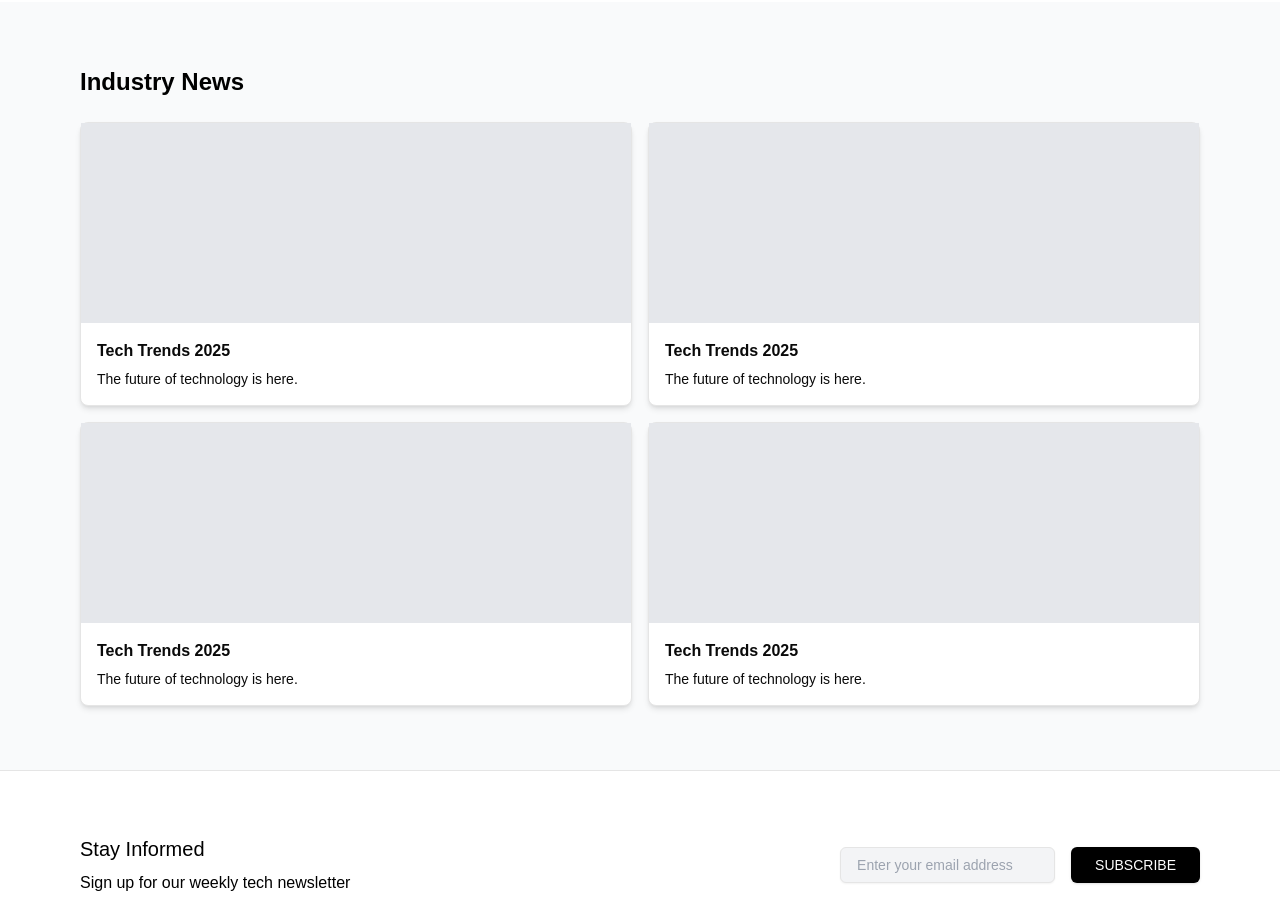
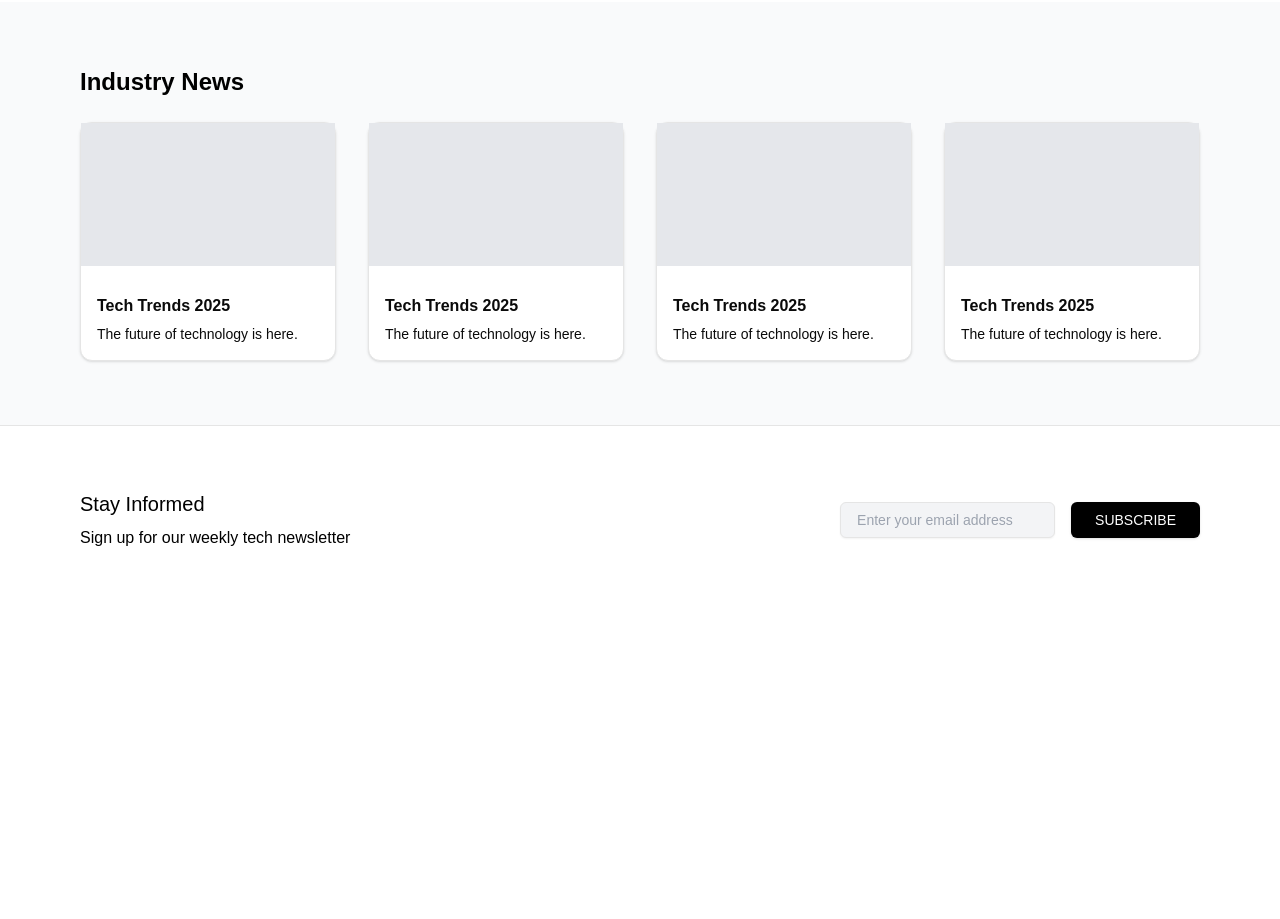
Before and after one commit to zshcole/developers, a Next.js app: page / in a window 1280 px wide. Shown: the part 1740-2659 px from the top of the page. After the commit the page ends 2354 px from the top, so only its background shows below. Built offline with nearby package versions, Linux system fonts and the light colour scheme.

Commit message:
redesign industry news section

```diff
--- a/src/app/page.tsx
+++ b/src/app/page.tsx
@@ -116,10 +116,10 @@ export default function Home() {
             <h2 className='text-xl md:text-2xl font-semibold mb-4 md:mb-6'>
               Industry News
             </h2>
-            <div className='grid grid-cols-1 md:grid-cols-2 gap-4'>
+            <div className='grid grid-cols-1 sm:grid-cols-2 md:grid-cols-4 gap-6 md:gap-8'>
               {[1,2,3,4].map((i) => (
-                <Card key={i} className='w-full rounded-lg shadow-md hover:shadow-lg transition-shadow duration-300'>
-                  <div className='h-[25vh] bg-gray-200'></div>
+                <Card key={i} className='space-y-3'>
+                  <div className='aspect-video bg-gray-200'></div>
                   <CardHeader className="p-4">
                     <h3 className='text-sm md:text-base font-semibold'>Tech Trends 2025</h3>
                     <p className='text-xs md:text-sm'>The future of technology is here.</p>
```
